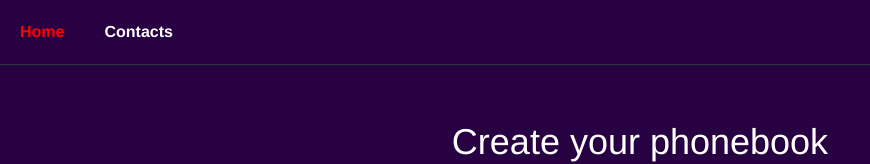
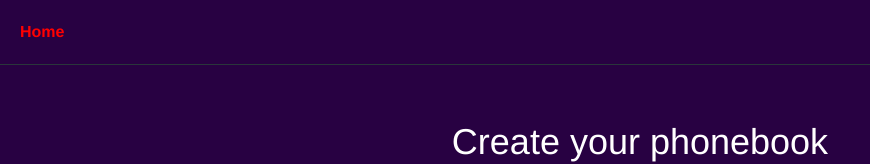
Before and after one commit to AlexSytsenko/goit-react-hw-07-phonebook, a React (Create React App) app: page / in a window 1280 px wide. Shown: the top 164 px of the page, without its empty margins (0-870 px from the left). Built offline with nearby package versions, Linux system fonts and the light colour scheme.

Commit message:
fixed Authenticated

```diff
--- a/src/App.js
+++ b/src/App.js
@@ -1,4 +1,4 @@
-import { Route, Switch } from 'react-router-dom';
+import { Switch } from 'react-router-dom';
 import { Component } from 'react';
 import routes from './routes';
 import { connect } from 'react-redux';
@@ -20,6 +20,10 @@ import LoginView from './views/LoginView';
 import RegisterView from './views/RegisterView';
 import authOperations from './redux/auth/auth-operations';
 
+import PrivateRoute from './components/PrivateRoute';
+import PublicRouter from './components/PublicRouter';
+
+
 
 
 class App extends Component {
@@ -33,14 +37,28 @@ class App extends Component {
         <AppBar />
         <div className="container">
           <Switch>
-        <Route exact path={routes.home} component={HomeView} />
-        <Route path={routes.register} component={RegisterView} />
-        <Route path={routes.login} component={LoginView} />
-        <Route path={routes.contacts} component={ContactsView} />
+            <PublicRouter exact path={routes.home} component={HomeView} />
+            <PublicRouter
+              path={routes.register}
+              restricted
+              redirectTo={routes.contacts}
+              component={RegisterView}
+            />
+            <PublicRouter
+              path={routes.login}
+              restricted
+              redirectTo={routes.contacts}
+              component={LoginView}
+            />
+            <PrivateRoute
+              path={routes.contacts}
+              component={ContactsView}
+              redirectTo={routes.login}
+            />
           </Switch>
         </div>
       </>
-    )
+    );
   }
 };
 
--- a/src/components/AppBar/AppBar.jsx
+++ b/src/components/AppBar/AppBar.jsx
@@ -15,7 +15,7 @@ const AppBar = ({ isAuthenticated }) => (
 );
 
 const mapStateToProps = state => ({
-  isAuthenticated: authSelectors.getAuthenticated(state),
+  isAuthenticated: authSelectors.getIsAuthenticated(state),
 });
 
 export default connect(mapStateToProps)(AppBar);
--- a/src/components/Navigation/Navigation.jsx
+++ b/src/components/Navigation/Navigation.jsx
@@ -1,9 +1,11 @@
 import { NavLink } from 'react-router-dom';
+import { connect } from 'react-redux';
 
 import routes from '../../routes'
 import styles from './Navigation.module.scss';
+import authSelectors from '../../redux/auth/auth-selectors';
 
-const Navigation = () => (
+const Navigation = ({ isAuthenticated }) => (
   <nav>
     <NavLink
       to={routes.home}
@@ -13,7 +15,7 @@ const Navigation = () => (
     >
       Home
     </NavLink>
-
+    {isAuthenticated && (
       <NavLink
         to={routes.contacts}
         exact
@@ -22,7 +24,12 @@ const Navigation = () => (
       >
         Contacts
       </NavLink>
+    )}
   </nav>
 );
 
-export default Navigation;
+const mapStateToProps = state => ({
+  isAuthenticated: authSelectors.getIsAuthenticated(state),
+});
+
+export default connect(mapStateToProps)(Navigation);
--- /dev/null
+++ b/src/components/PrivateRoute.js
@@ -0,0 +1,28 @@
+import { Route, Redirect } from 'react-router-dom';
+import { connect } from 'react-redux';
+import authSelectors from '../redux/auth/auth-selectors';
+import routes from '../routes';
+
+/**
+ * - Если маршрут приватный и пользователь залогинен, рендерит компонент
+ * - В противном случае рендерит Redirect на /login
+ */
+const PrivateRoute = ({
+  component: Component,
+  isAuthenticated,
+  redirectTo,
+  ...routeProps
+}) => (
+  <Route
+    {...routeProps}
+    render={props =>
+      isAuthenticated ? <Component {...props} /> : <Redirect to={redirectTo} />
+    }
+  />
+);
+
+const mapStateToProps = state => ({
+  isAuthenticated: authSelectors.getIsAuthenticated(state),
+});
+
+export default connect(mapStateToProps)(PrivateRoute);
--- /dev/null
+++ b/src/components/PublicRouter.js
@@ -0,0 +1,32 @@
+import { Route, Redirect } from 'react-router-dom';
+import { connect } from 'react-redux';
+import authSelectors from '../redux/auth/auth-selectors';
+import routes from '../routes';
+
+/**
+ * - Если маршрут ограниченный, и пользователь залогинен, рендерит редирект на /contacts
+ * - В противном случае рендерит компонент
+ */
+const PublicRoute = ({
+  component: Component,
+  isAuthenticated,
+  redirectTo,
+  ...routeProps
+}) => (
+  <Route
+    {...routeProps}
+    render={props =>
+      isAuthenticated && routeProps.restricted ? (
+        <Redirect to={redirectTo} />
+      ) : (
+        <Component {...props} />
+      )
+    }
+  />
+);
+
+const mapStateToProps = state => ({
+  isAuthenticated: authSelectors.getIsAuthenticated(state),
+});
+
+export default connect(mapStateToProps)(PublicRoute);
--- a/src/redux/auth/auth-reducer.js
+++ b/src/redux/auth/auth-reducer.js
@@ -30,8 +30,20 @@ const error = createReducer(null, {
   [authActions.getCurrentUsererror]: setError,
 });
 
+const isAuthenticated = createReducer(false, {
+  [authActions.registerSuccess]: () => true,
+  [authActions.loginSuccess]: () => true,
+  [authActions.getCurrentUserSuccess]: () => true,
+
+  [authActions.registerError]: () => false,
+  [authActions.loginError]: () => false,
+  [authActions.getCurrentUsererror]: () => false,
+  [authActions.logoutSuccess]: () => false,
+});
+
 export default combineReducers({
   user,
+  isAuthenticated,
   token,
   error,
 });
--- a/src/redux/auth/auth-selectors.js
+++ b/src/redux/auth/auth-selectors.js
@@ -1,5 +1,5 @@
-const getAuthenticated = state => !!state.auth.token;
+const getIsAuthenticated = state => state.auth.isAuthenticated;
 
 const getUserName = (state) => state.auth.user.name;
 
-export default { getAuthenticated, getUserName };
+export default { getIsAuthenticated, getUserName };
```
Lines whose indentation alone changed are shown as unchanged.
